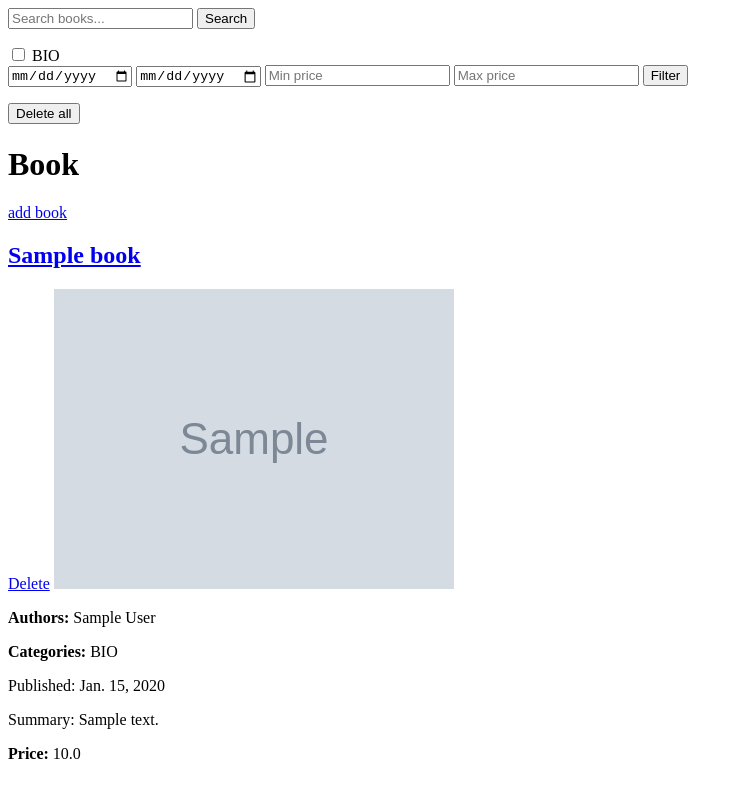
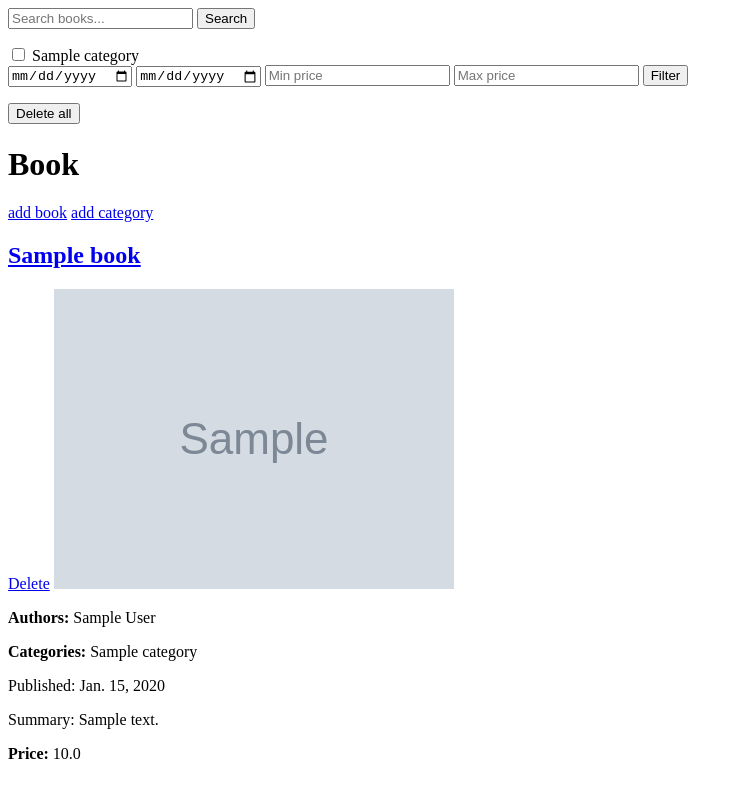
Before and after one commit to aliakbari77/library_management, a Django app: page /library/book/ in a window 1280 px wide. Shown: the whole page, without its empty margins (0-743 px from the left). Run offline with Django 4.2, Linux system fonts and the light colour scheme; tables that the repository leaves empty hold one stand-in row (values such as "Sample post").

Commit message:
add category

```diff
--- a/library/models.py
+++ b/library/models.py
@@ -12,23 +12,7 @@ class Member(AbstractUser):
 
 
 class Category(models.Model):
-    class CategoryChoices(models.TextChoices):
-        BIOGRAPHIE = "BIO", _("Biographie")
-        BUSINESS = "BUSI", _("Business")
-        COMICS = "COMI", _("Comics")
-        TECHNOLOGY = "TECH", _("Technology")
-        COOKING = "COOK", _("Cooking")
-        EDUCATIONAL = "EDU", _("Educational")
-        ENTERTAINMENT = "ENT", _("Entertainment")
-        HEALTH = "HEA", _("Health")
-        HISTORY = "HIS", _("History")
-        ROMANCE = "ROM", _("Romance")
-        SPORT = "SPO", _("Sport")
-        SCIFI = "SCI", _("Science Fiction")
-
-    name = models.CharField(max_length=100,
-                            choices=CategoryChoices.choices,
-                            default=CategoryChoices.BIOGRAPHIE)
+    name = models.CharField(max_length=100)
 
     def __str__(self):
         return self.name
--- a/library/templates/book_list.html
+++ b/library/templates/book_list.html
@@ -18,6 +18,7 @@
 </form>
 <h1>Book</h1>
 <a href="add/">add book</a>
+<a href="category/add">add category</a>
 {% for book in books %}
   <a href="detail/{{ book.id }}/">
     <h2>{{ book.title }}</h2>
--- /dev/null
+++ b/library/templates/category_form.html
@@ -0,0 +1,5 @@
+<form method="post">
+    {% csrf_token %}
+    {{ form.as_p }}
+    <input type="submit" name="Add Category">
+</form>
--- a/library/urls.py
+++ b/library/urls.py
@@ -1,10 +1,11 @@
 from django.urls import path
-from library.views import BookAddView, BookDeleteView, BookDetailView, BookEditView, BookListView
+from library.views import BookAddView, BookDeleteView, BookDetailView, BookEditView, BookListView, CategoryAdd
 
 urlpatterns = [
     path('book/', BookListView.as_view(), name="book-list"),
     path('book/add/', BookAddView.as_view(), name='book-add'),
     path('book/edit/<int:book_id>/', BookEditView.as_view(), name='book-edit'),
     path('book/detail/<int:book_id>/', BookDetailView.as_view(), name='book-detail'),
-    path('book/delete/<int:book_id>/', BookDeleteView.as_view(), name='book-delete')
+    path('book/delete/<int:book_id>/', BookDeleteView.as_view(), name='book-delete'),
+    path('book/category/add/', CategoryAdd.as_view(), name="category-add")
 ]
--- a/library/views.py
+++ b/library/views.py
@@ -3,7 +3,7 @@ from django.views.generic import ListView, CreateView, View
 from django.shortcuts import redirect
 
 from library.filters import BookFilter
-from library.forms import BookForm
+from library.forms import BookForm, CategoryForm
 from library.models import Book
 
 
@@ -69,3 +69,21 @@ class BookDeleteView(View):
         book = Book.objects.get(id=book_id)
         book.delete()
         return redirect("book-list")
+
+
+class CategoryAdd(View):
+    def get(self, request, *args, **kwargs):
+        category_form = CategoryForm()
+        return render(request, 'category_form.html', {
+            'form': category_form
+        })
+
+    def post(self, request, *args, **kwargs):
+        category_form = CategoryForm(request.POST)
+        if category_form.is_valid():
+            category_form.save()
+            return redirect('book-list')
+
+        return render(request, 'category_form.html', {
+            'form': category_form
+        })
```
Also changed, not shown: library/forms.py (+7 -1 lines).
